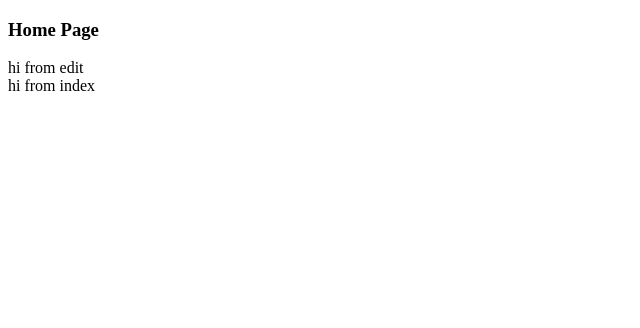
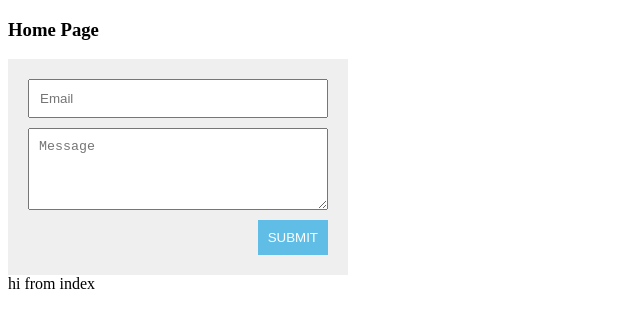
Before and after one commit to EdenRize/Feed-Frontend, a React (Vite) app: page / in a window 1280 px wide. Shown: the top 328 px of the page, without its empty margins (0-640 px from the left). Built offline with nearby package versions, Linux system fonts and the light colour scheme.

Commit message:
Add CommentEdit and basic styling

```diff
--- a/src/cmps/CommentEdit.jsx
+++ b/src/cmps/CommentEdit.jsx
@@ -1,9 +1,53 @@
+import { useState } from "react"
 
 
-export function CommentEdit() {
+export function CommentEdit({ onAddComment }) {
+    const [email, setEmail] = useState('')
+    const [txt, setTxt] = useState('')
+
+    function handleChange({ target }) {
+        const field = target.name
+        let value = target.value
+
+        switch (field) {
+            case 'email':
+                setEmail(value)
+                break
+            case 'txt':
+                setTxt(value)
+                break
+            default:
+                break
+        }
+    }
+
+    function handleSubmit(ev) {
+        ev.preventDefault()
+        onAddComment(email, txt)
+        setEmail('')
+        setTxt('')
+    }
+
     return (
         <section className="comment-edit">
-            hi from edit
+            <form onSubmit={handleSubmit}>
+                <input
+                    type="email"
+                    name="email"
+                    value={email}
+                    onChange={handleChange}
+                    placeholder="Email"
+                />
+
+                <textarea
+                    name="txt"
+                    value={txt}
+                    onChange={handleChange}
+                    placeholder="Message"
+                ></textarea>
+
+                <button type="submit">SUBMIT</button>
+            </form>
         </section>
     )
 }
--- /dev/null
+++ b/src/styles/cmp/_comment-edit.scss
@@ -0,0 +1,25 @@
+.comment-edit {
+    background-color: rgb(239, 239, 239);
+    padding: 20px;
+    max-width: 300px;
+
+    form {
+        display: grid;
+        gap: 10px;
+
+        &>* {
+            padding: 10px;
+        }
+
+        textarea {
+            min-height: 60px;
+        }
+
+        button {
+            justify-self: end;
+            color: white;
+            background-color: rgb(96, 190, 230);
+            border: none;
+        }
+    }
+}
--- a/src/styles/main.scss
+++ b/src/styles/main.scss
@@ -8,3 +8,6 @@
 @import "basics/helpers";
 @import "basics/layout";
 @import "basics/base";
+
+// Cmps
+@import "cmp/comment-edit";
```
